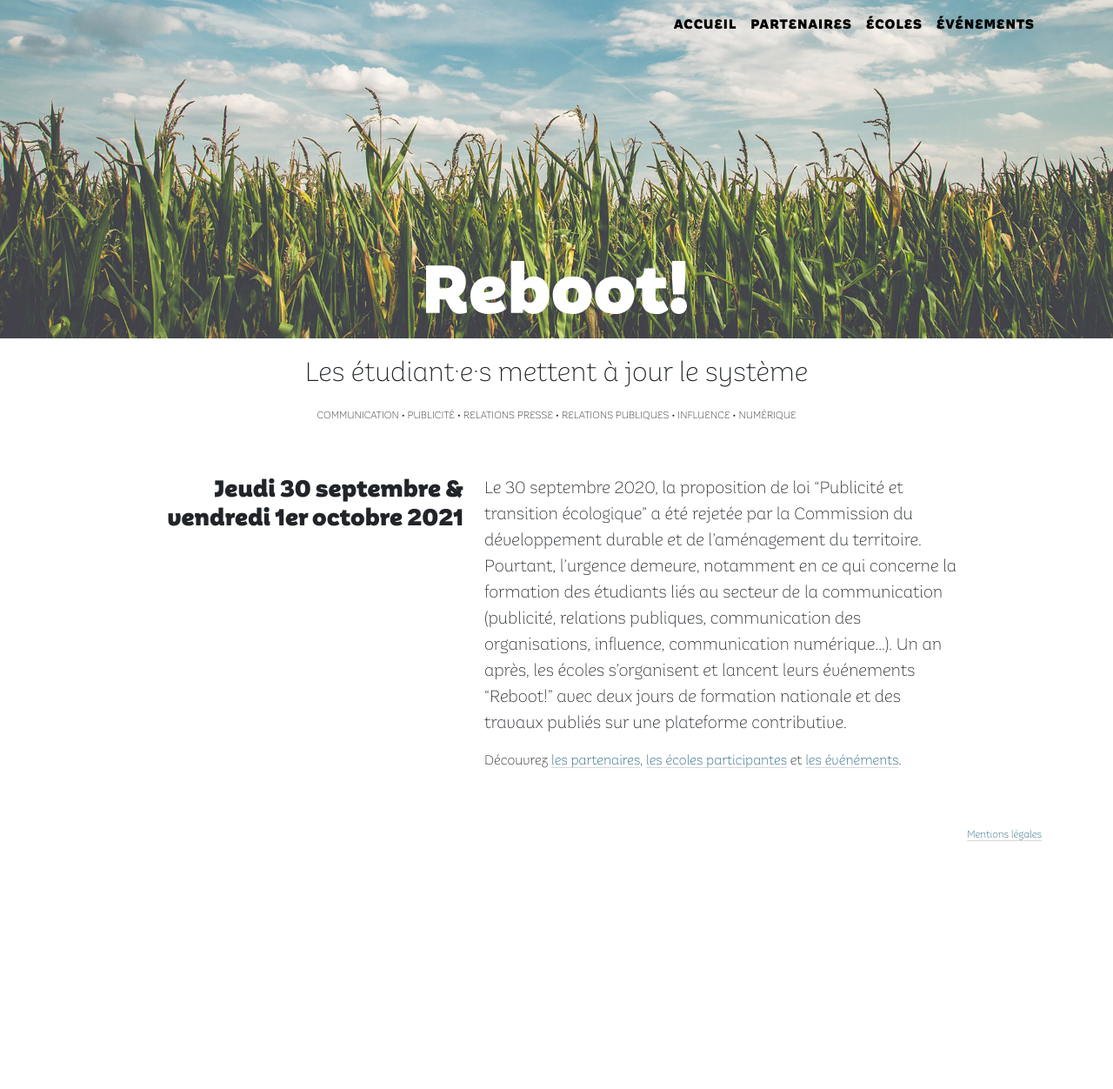
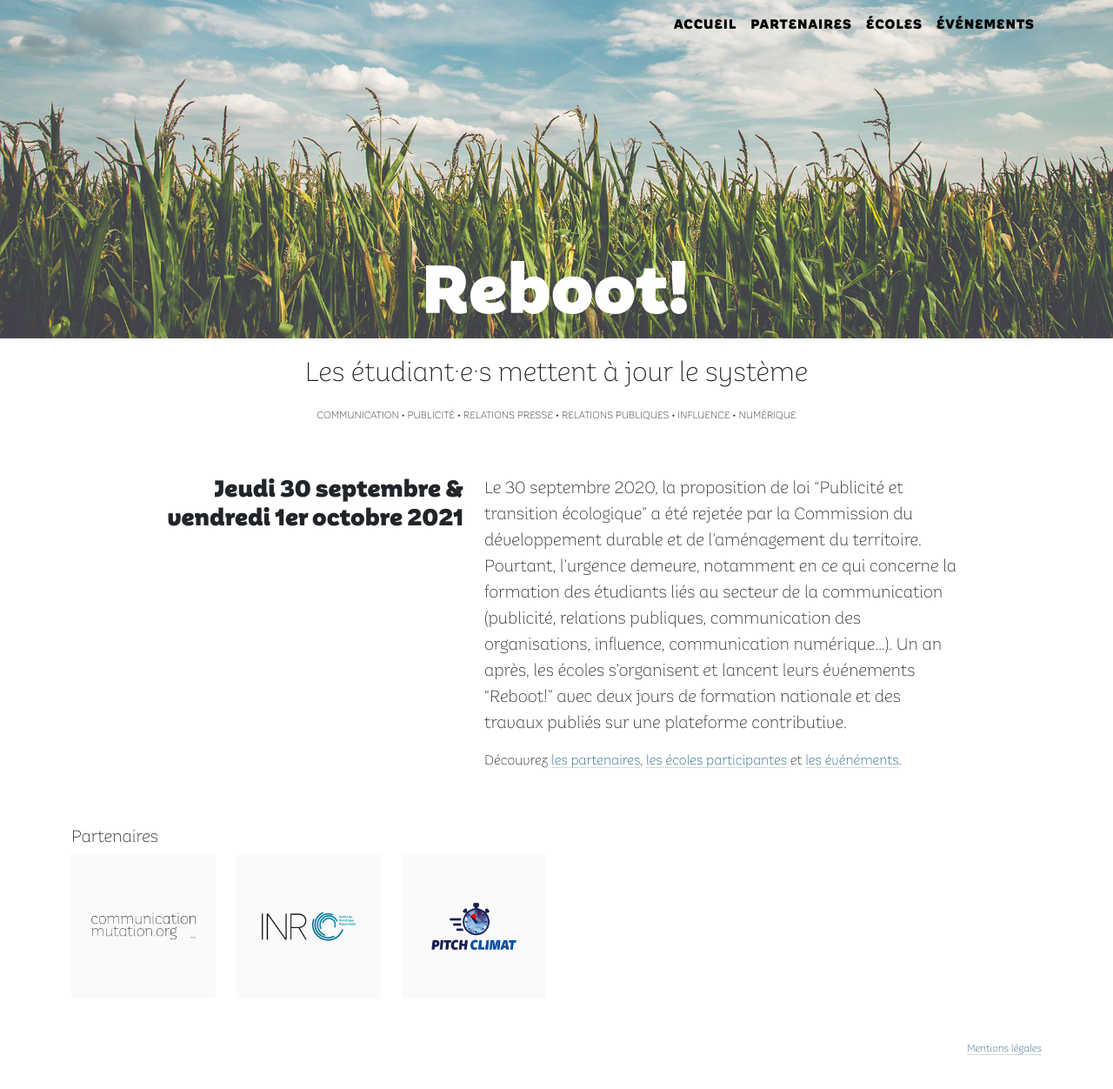
Before and after one commit to noesya/reboot, a Jekyll site: the page built from index.html, in a window 1280 px wide and 1262 px high. Shown: the top 1252 px of the window at 87% size. Built offline with Jekyll 4.4.1, drawn with Linux system fonts in a browser that asks for light colours.

Commit message:
partners on the home page

```diff
--- a/index.html
+++ b/index.html
@@ -52,3 +52,16 @@ layout: default
     </div>
   </div>
 </div>
+
+<div class="container mt-5">
+  <h2 class="h5">Partenaires</h2>
+  <div class="row">
+    {% for partner in site.partners %}
+      <div class="col-md-2">
+        <a href="{{ partner.url }}">
+          <img src="/assets/images/partners/{{ partner.slug }}.png" alt="{{ partner.title }}" class="img-fluid">
+        </a>
+      </div>
+    {% endfor %}
+  </div>
+</div>
```
